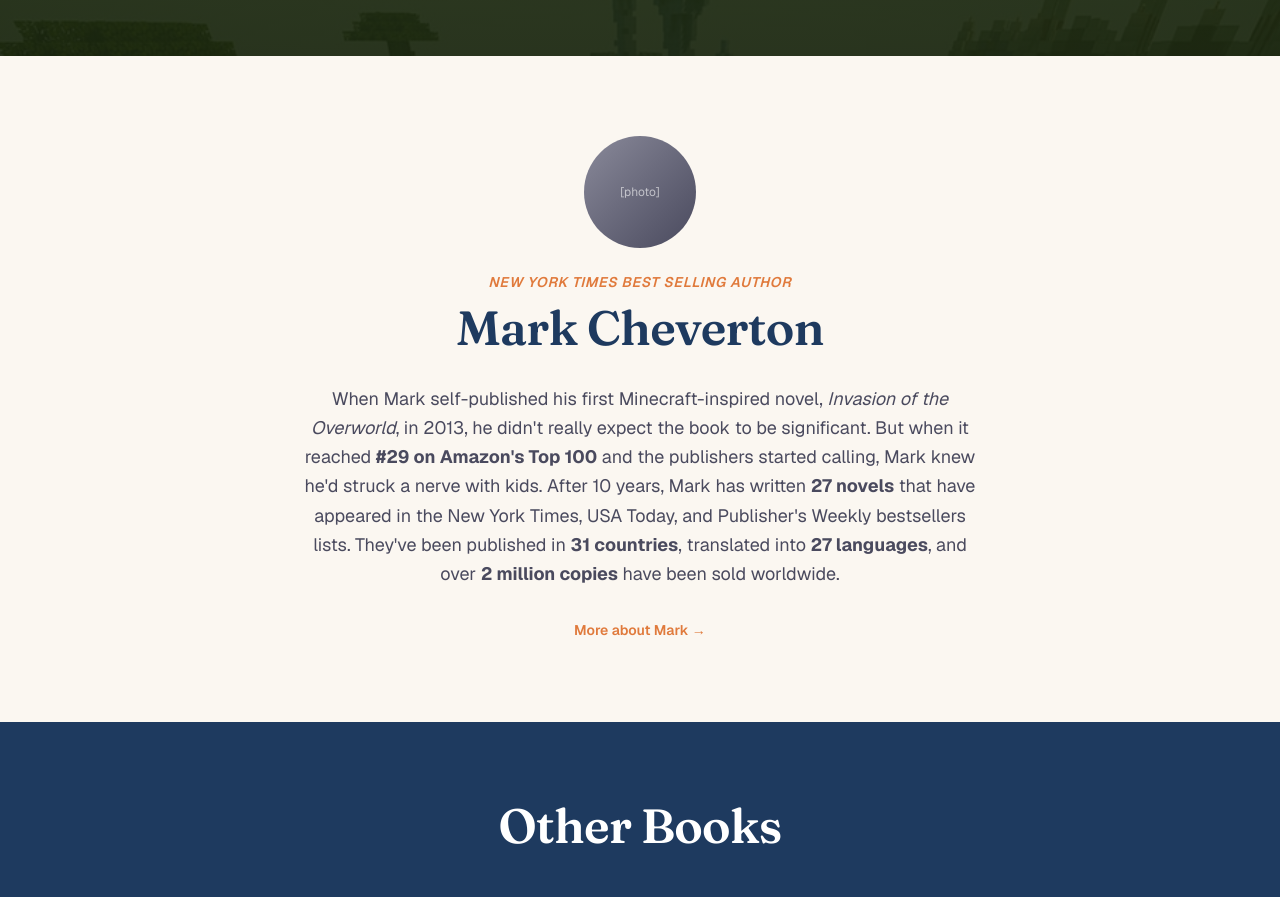
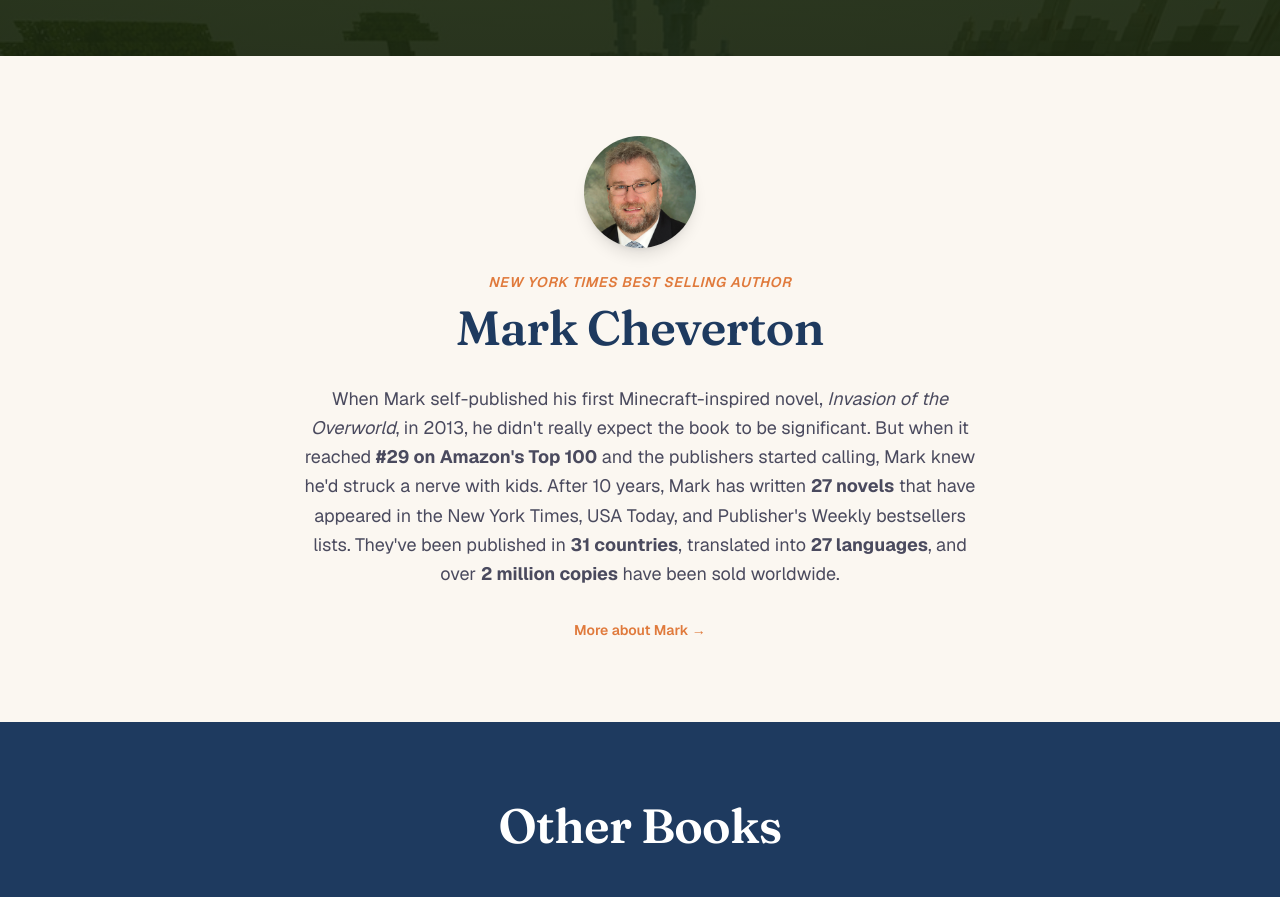
Before and after one commit to Monkeypants271/markcheverton.com, a Next.js app: page / in a window 1280 px wide. Shown: the part 1720-2617 px from the top of the page. Built offline with nearby package versions, Linux system fonts and the light colour scheme.

Commit message:
Add author photo to homepage

```diff
--- a/src/app/page.tsx
+++ b/src/app/page.tsx
@@ -150,9 +150,13 @@ export default function Home() {
       <section className="py-20">
         <Container>
           <div className="max-w-2xl mx-auto text-center">
-            <div className="mx-auto w-28 h-28 rounded-full bg-gradient-to-br from-[var(--color-muted)] to-[var(--color-ink-soft)] flex items-center justify-center text-white/60 text-xs">
-              [photo]
-            </div>
+            <Image
+              src="/images/home/mark-cheverton.png"
+              alt="Mark Cheverton"
+              width={338}
+              height={325}
+              className="mx-auto h-28 w-28 rounded-full object-cover object-top shadow-lg"
+            />
             <p className="mt-6 text-sm font-semibold uppercase tracking-wider text-[var(--color-accent)] italic">
               New York Times Best Selling Author
             </p>
```
Also changed, not shown: public/images/home/mark-cheverton.png (added).
